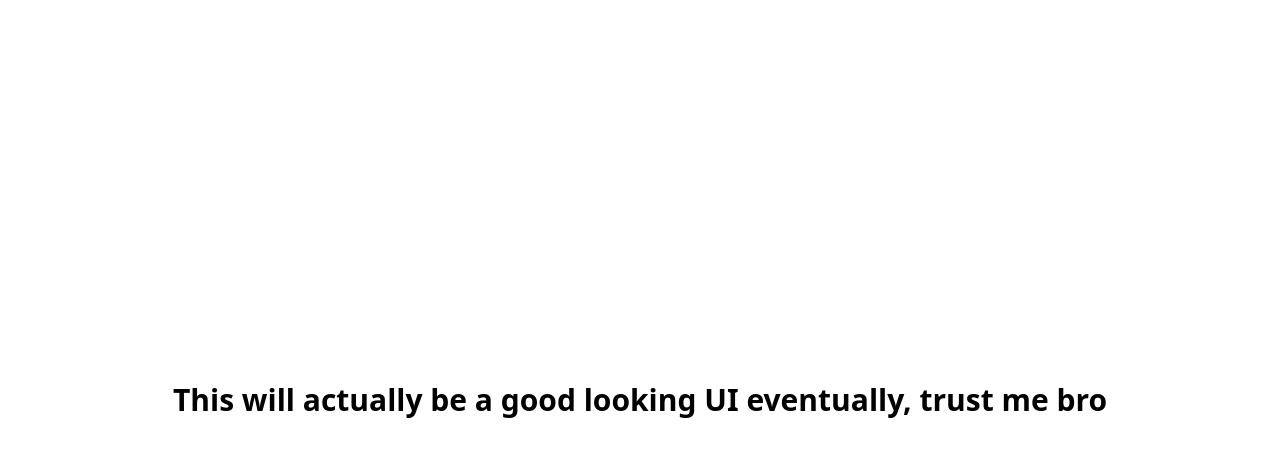
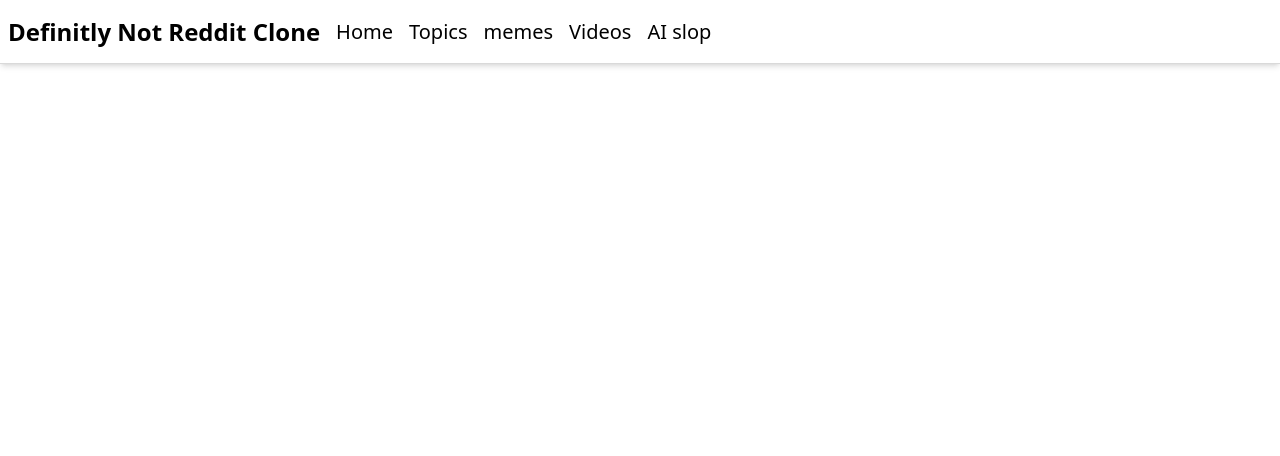
Before and after one commit to ryaneiu/website, a React (Vite) app in the folder apps/frontend/web/: page / in a window 1280 px wide. Shown: the top 456 px of the page. Built offline with nearby package versions, Linux system fonts and the light colour scheme.

Commit message:
crude navbar

```diff
--- a/apps/frontend/web/src/App.tsx
+++ b/apps/frontend/web/src/App.tsx
@@ -1,9 +1,13 @@
+import { Navbar } from "./navbar/Navbar"
+import { NavbarTab } from "./navbar/NavbarTab"
 
 
 function App() {
 
-  return <div className='flex w-[100vw] h-[100vh] items-center justify-center'>
-    <h1 className="font-bold text-3xl">This will actually be a good looking UI eventually, trust me bro</h1>
+  return <div className="w-[100vw] h-[100vh]">
+    <Navbar>
+
+    </Navbar>
   </div>
 }
 
--- /dev/null
+++ b/apps/frontend/web/src/navbar/Navbar.tsx
@@ -0,0 +1,15 @@
+import { NavbarTab } from "./NavbarTab";
+
+
+
+export function Navbar() {
+    return <div className="gap-4 sticky top-0 left-0 w-[100vw] h-16 bg-white shadow-md border-b border-b-black/15 flex items-center px-2 py-2">
+        <h1 className="font-bold text-2xl">Definitly Not Reddit Clone</h1>
+
+        <NavbarTab text="Home"></NavbarTab>
+        <NavbarTab text="Topics"></NavbarTab>
+        <NavbarTab text="memes"></NavbarTab>
+        <NavbarTab text="Videos"></NavbarTab>
+        <NavbarTab text="AI slop"></NavbarTab>
+    </div>
+}
--- /dev/null
+++ b/apps/frontend/web/src/navbar/NavbarTab.tsx
@@ -0,0 +1,10 @@
+
+interface Props {
+    text: string;
+}
+
+export function NavbarTab(props: Props) {
+    return <span className="text-xl hover:underline cursor-pointer">
+        {props.text}
+    </span>
+}
```
